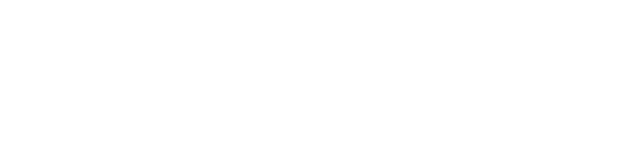
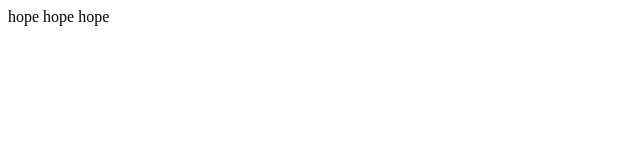
Before and after one commit to lkmorrow13/github-practice, a plain HTML site: page index.html in a window 1280 px wide. Shown: the whole page, without its empty margins (0-640 px from the left). Drawn offline with Linux system fonts and the light colour scheme.

Commit message:
saving first branch

```diff
--- a/index.html
+++ b/index.html
@@ -5,6 +5,6 @@
 	<title>Document</title>
 </head>
 <body>
-
+	hope hope hope
 </body>
 </html>
```
Also changed, not shown: 1 other file.
